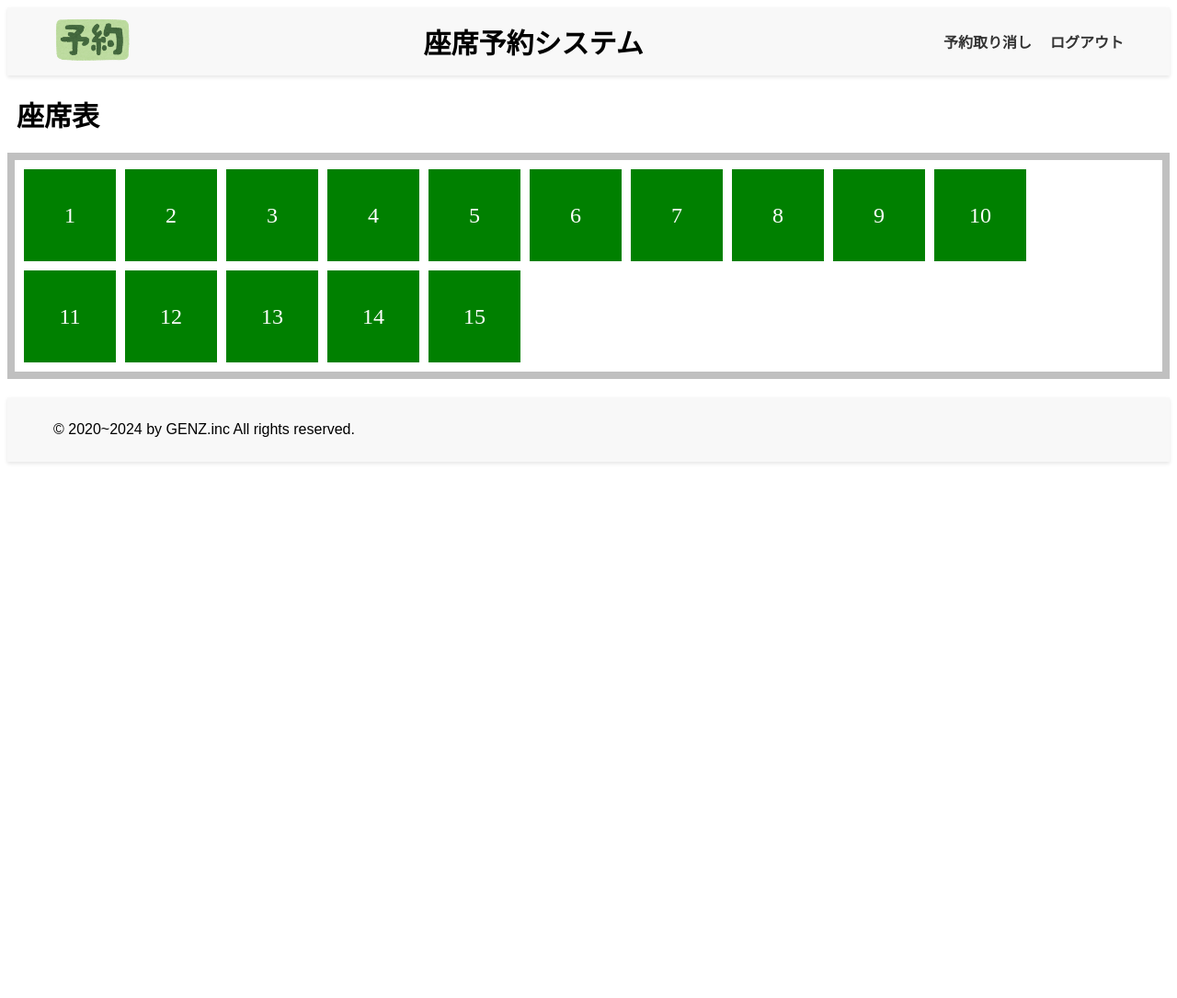
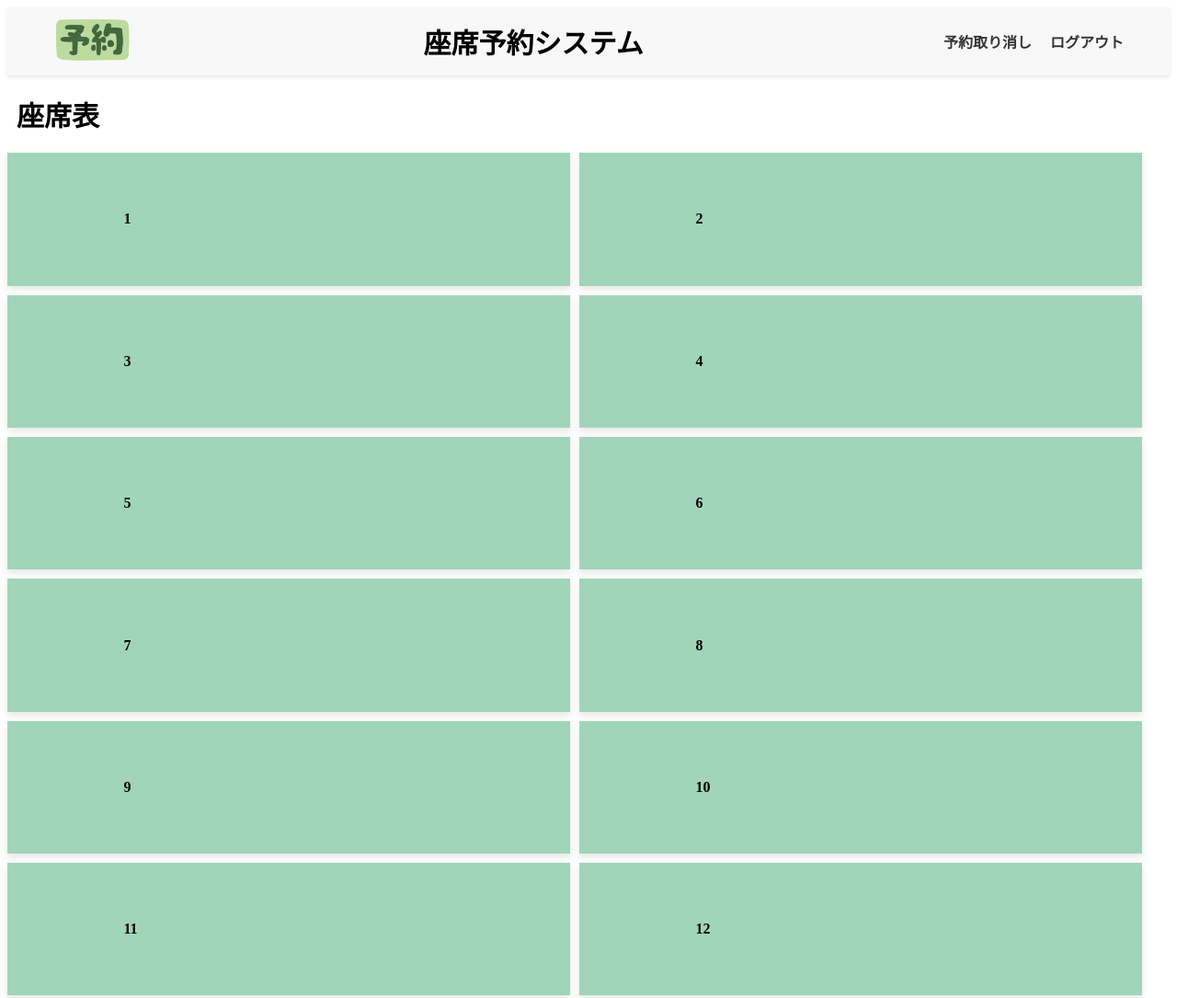
Before and after one commit to A-Sakagami/tstest, a website with bundled scripts: page src/seats.html in a window 1280 px wide. Shown: the top 1085 px of the page at 92% size. Before the commit the page ends 800 px from the top, so only its background shows below. Built offline with nearby package versions, Linux system fonts and the light colour scheme.

Commit message:
seatsボックスの整形（仮）

```diff
--- a/src/login.ts
+++ b/src/login.ts
@@ -10,7 +10,7 @@ document.addEventListener('DOMContentLoaded', () => {
       try {
         const isValid = await verifyCredentials(userId, password);
         if (isValid) {
-          window.location.href = 'index.html'; // 認証成功時のページ遷移
+          window.location.href = 'seats.html'; // 認証成功時のページ遷移
         } else {
           alert('IDまたはパスワードが正しくありません。'); // 認証失敗時のアラート
         }
@@ -22,6 +22,6 @@ document.addEventListener('DOMContentLoaded', () => {
     async function verifyCredentials(userId: string, password: string): Promise<boolean> {
       // 本来はサーバーにリクエストを送り、認証を行います
       // 以下はダミーの実装です
-      return userId === 'expectedUserId' && password === 'expectedPassword';
+      return userId === 'hogehoge' && password === 'asdf1234';
     }
   });
--- a/src/seats.html
+++ b/src/seats.html
@@ -8,7 +8,7 @@
     <meta charset="UTF-8">
     <meta name="viewport" content="width=device-width, initial-scale=1.0">
     <title>座席予約システム</title>
-    <link rel="stylesheet" href="style.css">
+    <link rel="stylesheet" href="seats_style.css">
 </head>
 <header class="header">
     <a href="https://www.google.com/">
@@ -25,21 +25,21 @@
 <body>
     <h1>座席表</h1>
     <div class="seating-chart">
-        <div class="seat" data-seat="1">1</div>
-        <div class="seat" data-seat="2">2</div>
-        <div class="seat" data-seat="3">3</div>
-        <div class="seat" data-seat="4">4</div>
-        <div class="seat" data-seat="5">5</div>
-        <div class="seat" data-seat="6">6</div>
-        <div class="seat" data-seat="7">7</div>
-        <div class="seat" data-seat="8">8</div>
-        <div class="seat" data-seat="9">9</div>
-        <div class="seat" data-seat="10">10</div>
-        <div class="seat" data-seat="11">11</div>
-        <div class="seat" data-seat="12">12</div>
-        <div class="seat" data-seat="13">13</div>
-        <div class="seat" data-seat="14">14</div>
-        <div class="seat" data-seat="15">15</div>
+        <div class="seat" data-seat="1"></div>
+        <div class="seat" data-seat="2"></div>
+        <div class="seat" data-seat="3"></div>
+        <div class="seat" data-seat="4"></div>
+        <div class="seat" data-seat="5"></div>
+        <div class="seat" data-seat="6"></div>
+        <div class="seat" data-seat="7"></div>
+        <div class="seat" data-seat="8"></div>
+        <div class="seat" data-seat="9"></div>
+        <div class="seat" data-seat="10"></div>
+        <div class="seat" data-seat="11"></div>
+        <div class="seat" data-seat="12"></div>
+        <div class="seat" data-seat="13"></div>
+        <div class="seat" data-seat="14"></div>
+        <div class="seat" data-seat="15"></div>
     </div>
     <!-- カスタムモーダルのHTML -->
     <div id="confirmModal" class="modal">
--- a/src/style.css
+++ b/src/seats_style.css
@@ -50,24 +50,28 @@ body h1{
   margin-left: 10px;
 }
 .seating-chart {
-  display: grid;
-  grid-template-columns: repeat(10, 100px); /* 5列 */
+  display: flex;
+  flex-wrap: wrap;
   gap: 10px;
-  border: 0.5rem solid silver;
-  padding: 10px;
 }
 
 .seat {
-  width: 100px;
-  height: 100px;
-  background-color: green;
-  color: white;
-  text-align: center;
-  font: bolder;
-  font-size: x-large;
-  line-height: 100px;
-  cursor: pointer;
-  overflow: auto;
+  box-sizing: border-box;
+  width: calc(50% - 20px); /* 2列にするために幅を50％とする */
+  padding: 5% 10%;
+  background-color: #a0d5ba; /* 予約前の席を柔らかな緑色に設定 */
+  box-shadow: 0 4px 8px rgba(0, 0, 0, 0.1);
+  display: flex;
+  align-items: center;
+}
+
+.seat::before{
+  content: attr(data-seat);
+  display: inline-block;
+  width: 30px; /* 番号の幅を固定 */
+  text-align: left; /* 番号を左寄せ */
+  margin-right: 10px;
+  font-weight: bold;
 }
 
 .seat.selected {
```
Also changed, not shown: src/dist/login.js, 1 other file.
